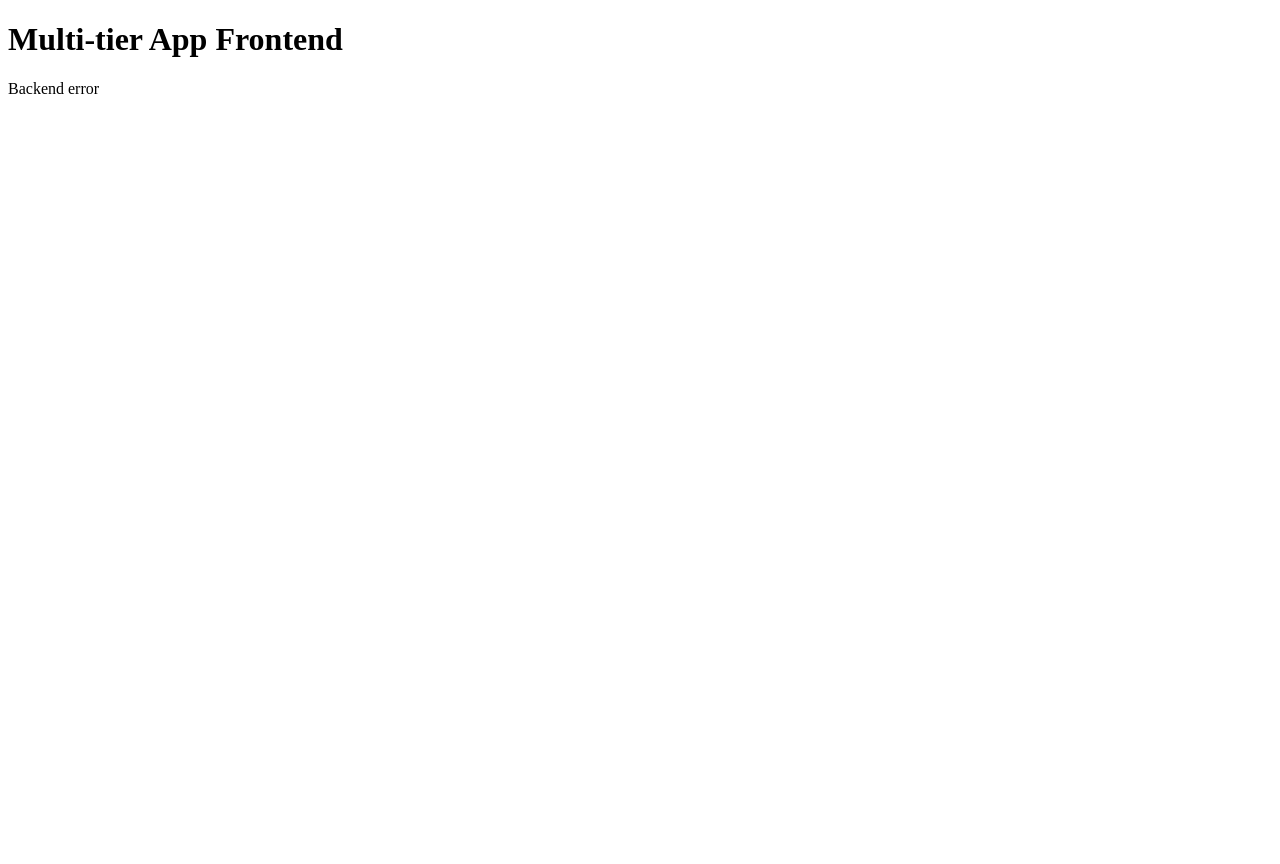
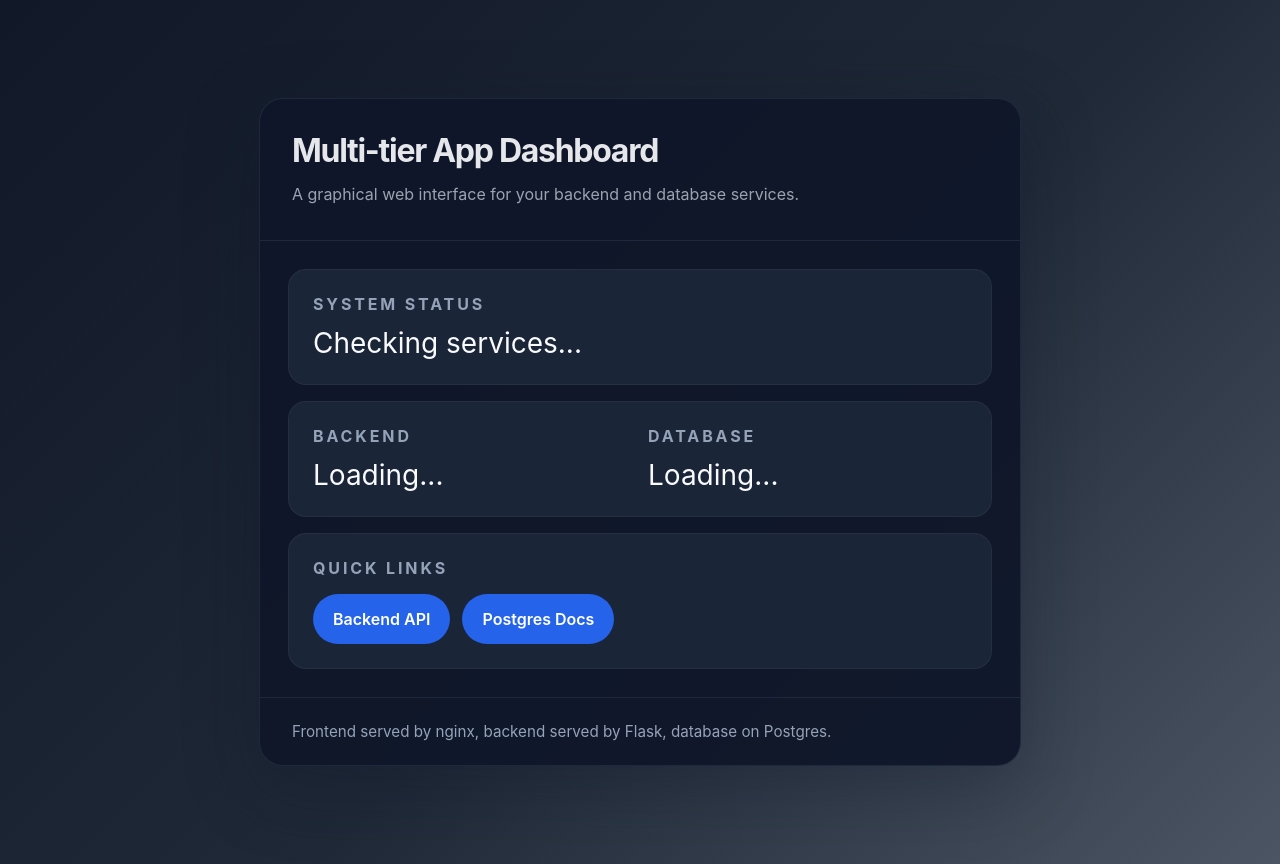
Before and after one commit to sravankumarch781/multi-tier_application, a plain HTML site: page frontend/static/index.html in a window 1280 px wide. Before the commit the page ends 800 px from the top, so only its background shows below. Drawn offline with Linux system fonts and the light colour scheme; no server answers.

Commit message:
modified:   docker-compose.yml 	modified:   frontend/static/index.html 	new file:   frontend/static/script.js 	new file:   frontend/static/styles.css

```diff
--- a/docker-compose.yml
+++ b/docker-compose.yml
@@ -1,5 +1,3 @@
-version: '3.8'
-
 services:
   db:
     image: postgres:15-alpine
--- a/frontend/static/index.html
+++ b/frontend/static/index.html
@@ -1,17 +1,46 @@
 <!doctype html>
-<html>
+<html lang="en">
 <head>
   <meta charset="utf-8">
-  <title>Multi-tier App</title>
+  <meta name="viewport" content="width=device-width, initial-scale=1">
+  <title>Multi-tier App Dashboard</title>
+  <link rel="stylesheet" href="styles.css">
 </head>
 <body>
-  <h1>Multi-tier App Frontend</h1>
-  <div id="status">Checking backend...</div>
-  <script>
-    fetch('/api/')
-      .then(r => r.json())
-      .then(j => document.getElementById('status').textContent = j.message)
-      .catch(e => document.getElementById('status').textContent = 'Backend error')
-  </script>
+  <div class="container">
+    <div class="card">
+      <div class="header">
+        <h1 class="title">Multi-tier App Dashboard</h1>
+        <p class="subtitle">A graphical web interface for your backend and database services.</p>
+      </div>
+      <div class="grid">
+        <div class="panel">
+          <h2>System status</h2>
+          <p id="statusText">Checking services...</p>
+        </div>
+        <div class="panel card-row">
+          <div>
+            <h2>Backend</h2>
+            <p class="value" id="backendValue">Loading...</p>
+          </div>
+          <div>
+            <h2>Database</h2>
+            <p class="value" id="dbValue">Loading...</p>
+          </div>
+        </div>
+        <div class="panel">
+          <h2>Quick links</h2>
+          <div class="button-row">
+            <a class="button" href="/api/" target="_blank">Backend API</a>
+            <a class="button" href="https://www.postgresql.org/" target="_blank">Postgres Docs</a>
+          </div>
+        </div>
+      </div>
+      <footer>
+        Frontend served by nginx, backend served by Flask, database on Postgres.
+      </footer>
+    </div>
+  </div>
+  <script src="script.js"></script>
 </body>
 </html>
--- /dev/null
+++ b/frontend/static/script.js
@@ -0,0 +1,34 @@
+async function updateStatus() {
+  const statusText = document.getElementById('statusText');
+  const statusLabel = document.getElementById('statusLabel');
+  const backendValue = document.getElementById('backendValue');
+  const dbValue = document.getElementById('dbValue');
+
+  statusText.textContent = 'Checking services...';
+  statusLabel.className = '';
+
+  try {
+    const response = await fetch('/api/');
+    const data = await response.json();
+
+    backendValue.textContent = 'Online';
+    dbValue.textContent = data.db === 'ok' ? 'Connected' : 'Unavailable';
+
+    if (data.db === 'ok') {
+      statusText.textContent = 'All systems are up';
+      statusLabel.classList.add('status-ok');
+    } else {
+      statusText.textContent = 'Backend up, database issue';
+      statusLabel.classList.add('status-error');
+    }
+  } catch (error) {
+    backendValue.textContent = 'Offline';
+    dbValue.textContent = 'No connection';
+    statusText.textContent = 'Unable to reach backend';
+    statusLabel.classList.add('status-error');
+  }
+}
+
+window.addEventListener('DOMContentLoaded', () => {
+  updateStatus();
+});
--- /dev/null
+++ b/frontend/static/styles.css
@@ -0,0 +1,116 @@
+body {
+  margin: 0;
+  font-family: Inter, system-ui, sans-serif;
+  background: linear-gradient(135deg, #111827 0%, #1f2937 55%, #4b5563 100%);
+  color: #e5e7eb;
+}
+
+.container {
+  min-height: 100vh;
+  display: flex;
+  align-items: center;
+  justify-content: center;
+  padding: 2rem;
+}
+
+.card {
+  width: min(760px, 100%);
+  background: rgba(15, 23, 42, 0.95);
+  border: 1px solid rgba(148, 163, 184, 0.12);
+  border-radius: 24px;
+  box-shadow: 0 20px 70px rgba(15, 23, 42, 0.35);
+  overflow: hidden;
+}
+
+.header {
+  padding: 2rem;
+  border-bottom: 1px solid rgba(148, 163, 184, 0.12);
+}
+
+.title {
+  margin: 0;
+  font-size: clamp(2rem, 2.5vw, 3rem);
+  letter-spacing: -0.04em;
+}
+
+.subtitle {
+  margin: 0.75rem 0 0;
+  color: #9ca3af;
+  line-height: 1.6;
+}
+
+.grid {
+  display: grid;
+  gap: 1rem;
+  padding: 1.75rem;
+}
+
+.card-row {
+  display: grid;
+  gap: 1rem;
+  grid-template-columns: repeat(auto-fit, minmax(220px, 1fr));
+}
+
+.panel {
+  padding: 1.5rem;
+  border-radius: 18px;
+  background: rgba(30, 41, 59, 0.85);
+  border: 1px solid rgba(148, 163, 184, 0.08);
+}
+
+.panel h2 {
+  margin: 0 0 0.75rem;
+  font-size: 1rem;
+  text-transform: uppercase;
+  letter-spacing: 0.18em;
+  color: #94a3b8;
+}
+
+.panel p,
+.panel .value {
+  margin: 0;
+  font-size: 1.75rem;
+  color: #f8fafc;
+}
+
+.status-ok {
+  color: #34d399;
+}
+
+.status-error {
+  color: #f97316;
+}
+
+.button-row {
+  display: flex;
+  flex-wrap: wrap;
+  gap: 0.75rem;
+  margin-top: 1rem;
+}
+
+.button {
+  display: inline-flex;
+  align-items: center;
+  justify-content: center;
+  gap: 0.5rem;
+  padding: 0.95rem 1.25rem;
+  border: none;
+  border-radius: 999px;
+  background: #2563eb;
+  color: white;
+  text-decoration: none;
+  font-weight: 600;
+  transition: transform 0.18s ease, background 0.18s ease;
+}
+
+.button:hover {
+  transform: translateY(-1px);
+  background: #1d4ed8;
+}
+
+footer {
+  padding: 1.5rem 2rem;
+  font-size: 0.95rem;
+  color: #94a3b8;
+  border-top: 1px solid rgba(148, 163, 184, 0.12);
+}
```
